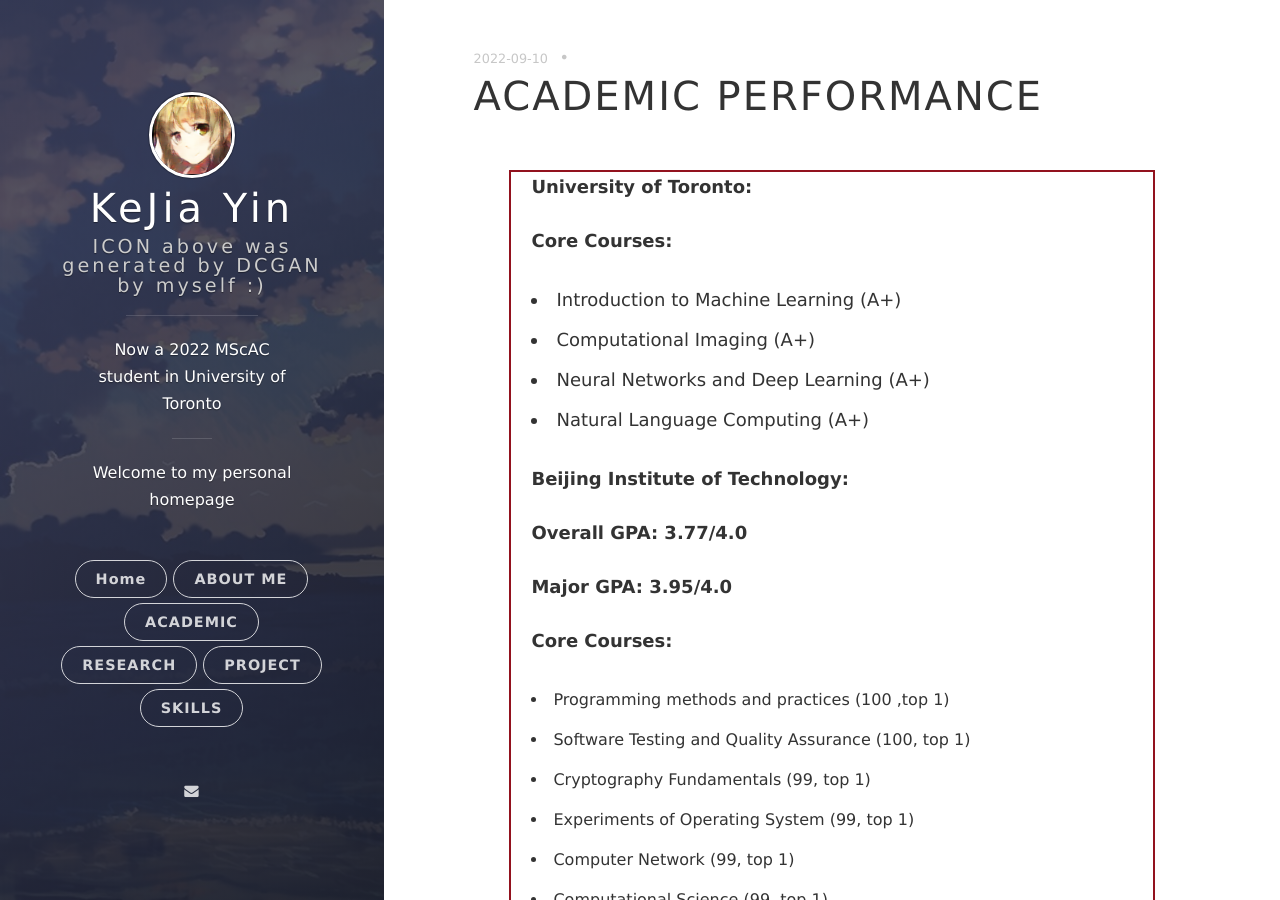
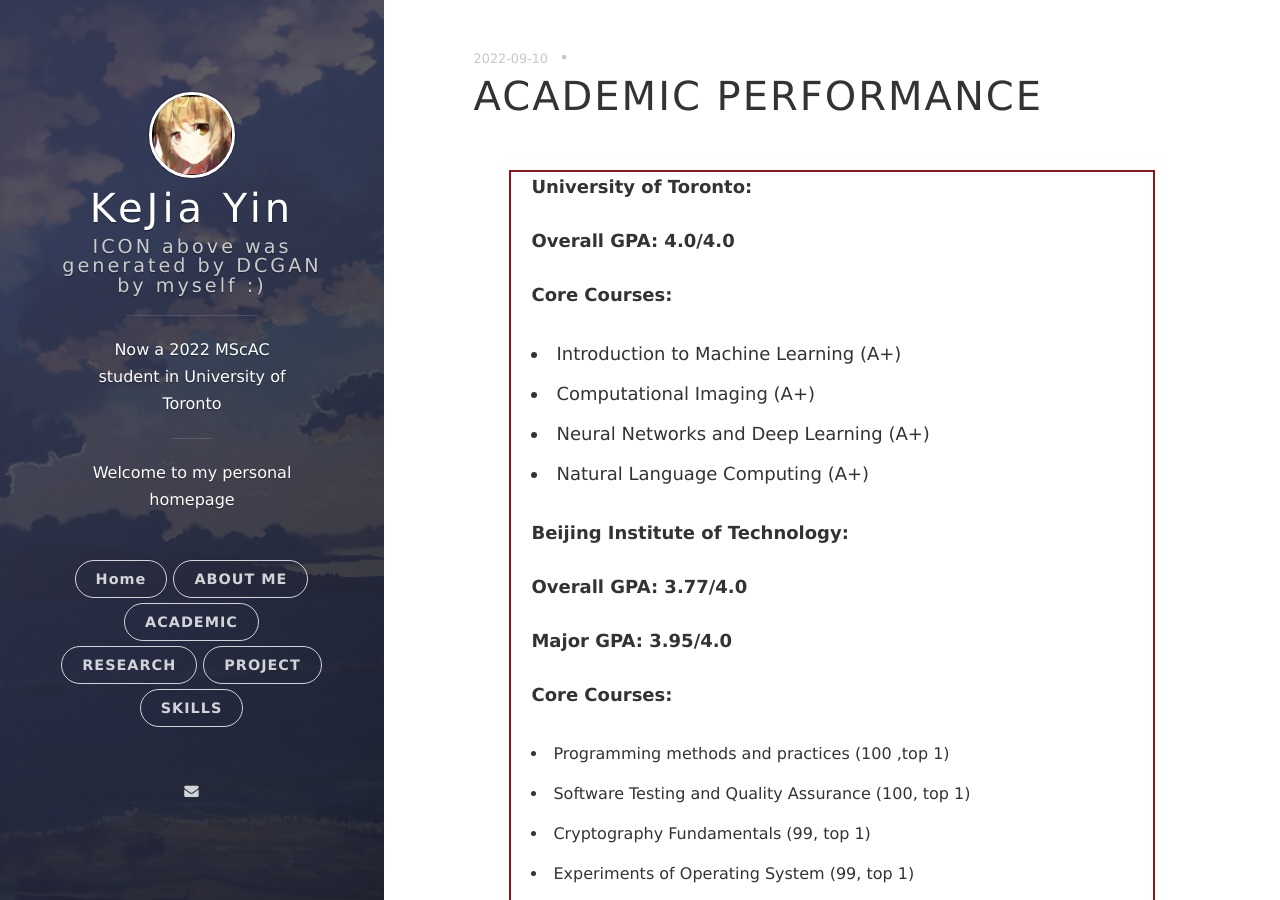
Before and after one commit to yinkejia/yinkejia.github.io, a Jekyll site: the page built from _posts/2022-09-10-ACADEMIC-PERFORMANCE.markdown, in a window 1280 px wide and 900 px high. Built offline with Jekyll 4.4.1, drawn with Linux system fonts in a browser that asks for light colours; nearby versions of some CDN libraries.

Commit message:
Update 2022-09-10-ACADEMIC-PERFORMANCE.markdown

```diff
--- a/_posts/2022-09-10-ACADEMIC-PERFORMANCE.markdown
+++ b/_posts/2022-09-10-ACADEMIC-PERFORMANCE.markdown
@@ -9,6 +9,7 @@ date: 2022-09-10 15:32:24.000000000 +09:00
     <td width="100%" align="left">
       <font size="4">
       <p><strong>University of Toronto:</strong></p>
+      <p><strong>Overall GPA: 4.0/4.0</strong></p>
       <p><strong>Core Courses: </strong></p>
       <ui>
         <li>Introduction to Machine Learning (A+)</li>
```
